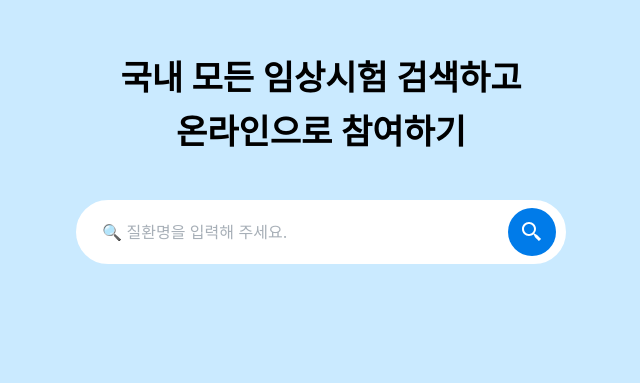
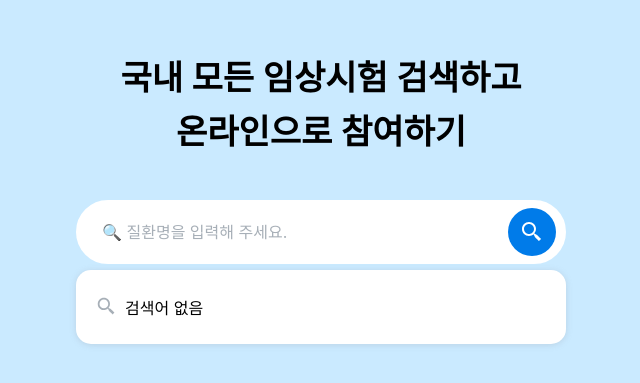
Before and after one commit to wanted-pre-onboarding-4/pre-onboarding-assignment-week-5-1-team-4, a React (Create React App) app: page / in a window 1280 px wide. Shown: the part 109-492 px from the top of the page, without its empty margins (319-959 px from the left). Built offline with nearby package versions, Linux system fonts and the light colour scheme.

Commit message:
fix: 검색창 키보드로 하이라이팅

```diff
--- a/src/index.js
+++ b/src/index.js
@@ -5,8 +5,8 @@ import GlobalStyle from './styles/Globalstyles';
 
 const root = ReactDOM.createRoot(document.getElementById('root'));
 root.render(
-  <React.StrictMode>
+  <>
     <GlobalStyle />
     <App />
-  </React.StrictMode>
+  </>
 );
--- a/src/pages/search/Search.jsx
+++ b/src/pages/search/Search.jsx
@@ -1,14 +1,20 @@
-import { useState, useEffect } from 'react';
+import { useState, useRef } from 'react';
 import axios from 'axios';
 import { BiSearchAlt2 } from 'react-icons/bi';
 import styled from 'styled-components';
 import { debounce } from 'lodash';
 import SearchResultList from './components/SearchResultList';
 
+const ArrowDown = 'ArrowDown';
+const ArrowUp = 'ArrowUp';
+const Escape = 'Escape';
+
 export default function Search() {
-  const [isListVisible, setIsListVisible] = useState(false);
-  const [searchWordBold, setSearchWordBold] = useState('');
+  const [isListVisible] = useState(true);
+  const [searchWord, setSearchWord] = useState('');
   const [searchList, setSearchList] = useState([]);
+  const [index, setIndex] = useState(-1);
+  const resultRef = useRef(null);
 
   const getSearchList = async str => {
     const cachedData = JSON.parse(sessionStorage.getItem('searchCache'));
@@ -35,7 +41,7 @@ export default function Search() {
 
   const onChangeKeyword = event => {
     debounceOnChangeKeyword(event.target.value);
-    setSearchWordBold(event.target.value);
+    setSearchWord(event.target.value);
   };
 
   const debounceOnChangeKeyword = debounce(async str => {
@@ -44,14 +50,38 @@ export default function Search() {
     getSearchList(str);
   }, 400);
 
-  useEffect(() => {
-    const search = document.querySelector('input[type="search"]');
-    search.addEventListener('focusin', _ => setIsListVisible(true));
-    search.addEventListener('focusout', _ => {
-      setIsListVisible(false);
-      setSearchList([]);
-    });
-  }, []);
+  const handleKeyArrow = e => {
+    if (searchList.length > 0) {
+      switch (e.key) {
+        case ArrowDown:
+          setIndex(prev => prev + 1);
+          if (resultRef.current?.childElementCount === index + 1) setIndex(0);
+          break;
+        case ArrowUp:
+          setIndex(prev => prev - 1);
+          if (index <= 0) {
+            setSearchList([]);
+            setIndex(-1);
+          }
+          break;
+        case Escape:
+          setSearchList([]);
+          setIndex(-1);
+          break;
+        default:
+          return;
+      }
+    }
+  };
+
+  // useEffect(() => {
+  //   const search = document.querySelector('input[type="search"]');
+  //   search.addEventListener('focusin', _ => setIsListVisible(true));
+  //   search.addEventListener('focusout', _ => {
+  //     setIsListVisible(false);
+  //     setSearchList([]);
+  //   });
+  // }, []);
 
   return (
     <Wrap>
@@ -68,6 +98,7 @@ export default function Search() {
                 type="search"
                 placeholder="🔍 질환명을 입력해 주세요."
                 onChange={onChangeKeyword}
+                onKeyDown={handleKeyArrow}
               />
             </InputWrap>
             <Button>
@@ -75,7 +106,12 @@ export default function Search() {
             </Button>
           </Border>
           {isListVisible && (
-            <SearchResultList searchList={searchList} searchWordBold={searchWordBold} />
+            <SearchResultList
+              ref={resultRef}
+              index={index}
+              searchList={searchList}
+              searchWord={searchWord}
+            />
           )}
         </SearchWrap>
       </InnerWrap>
--- a/src/pages/search/components/SearchResultList.jsx
+++ b/src/pages/search/components/SearchResultList.jsx
@@ -3,12 +3,12 @@ import { BiSearchAlt2 } from 'react-icons/bi';
 import styled from 'styled-components';
 import { highlightIncludedText } from '../../../utils/func';
 
-const SearchResultList = ({ searchList, searchWordBold }) => {
+const SearchResultList = React.forwardRef(({ index, searchList, searchWord }, ref) => {
   return (
     <SearchListWrap>
       <List>
         {searchList.length === 0 ? (
-          <ul>
+          <ul ref={ref}>
             <li>
               <ListItem>
                 <BiSearchAlt2 fill="#a7afb7" />
@@ -17,12 +17,14 @@ const SearchResultList = ({ searchList, searchWordBold }) => {
             </li>
           </ul>
         ) : (
-          <ul>
-            {searchList?.map(item => (
+          <ul ref={ref}>
+            {searchList?.map((item, idx) => (
               <li key={item.sickCd}>
                 <ListItem>
                   <BiSearchAlt2 fill="#a7afb7" />
-                  <Item>{highlightIncludedText(item.sickNm, searchWordBold)}</Item>
+                  <Item isFocus={index === idx}>
+                    {highlightIncludedText(item.sickNm, searchWord)}
+                  </Item>
                 </ListItem>
               </li>
             ))}
@@ -31,7 +33,7 @@ const SearchResultList = ({ searchList, searchWordBold }) => {
       </List>
     </SearchListWrap>
   );
-};
+});
 
 const SearchListWrap = styled.div`
   width: 100%;
@@ -43,6 +45,8 @@ const SearchListWrap = styled.div`
   border-color: #ffffff;
   background-color: #ffffff;
   box-shadow: 0 1px 6px 0 rgba(147, 150, 160, 0.28);
+  overflow-y: auto;
+  max-height: 300px;
 `;
 
 const List = styled.div`
@@ -72,6 +76,7 @@ const ListItem = styled.div`
 
 const Item = styled.div`
   margin-left: 8px;
+  background-color: ${props => (props.isFocus ? '#caeaff' : '#fff')};
 `;
 
 export default SearchResultList;
```
